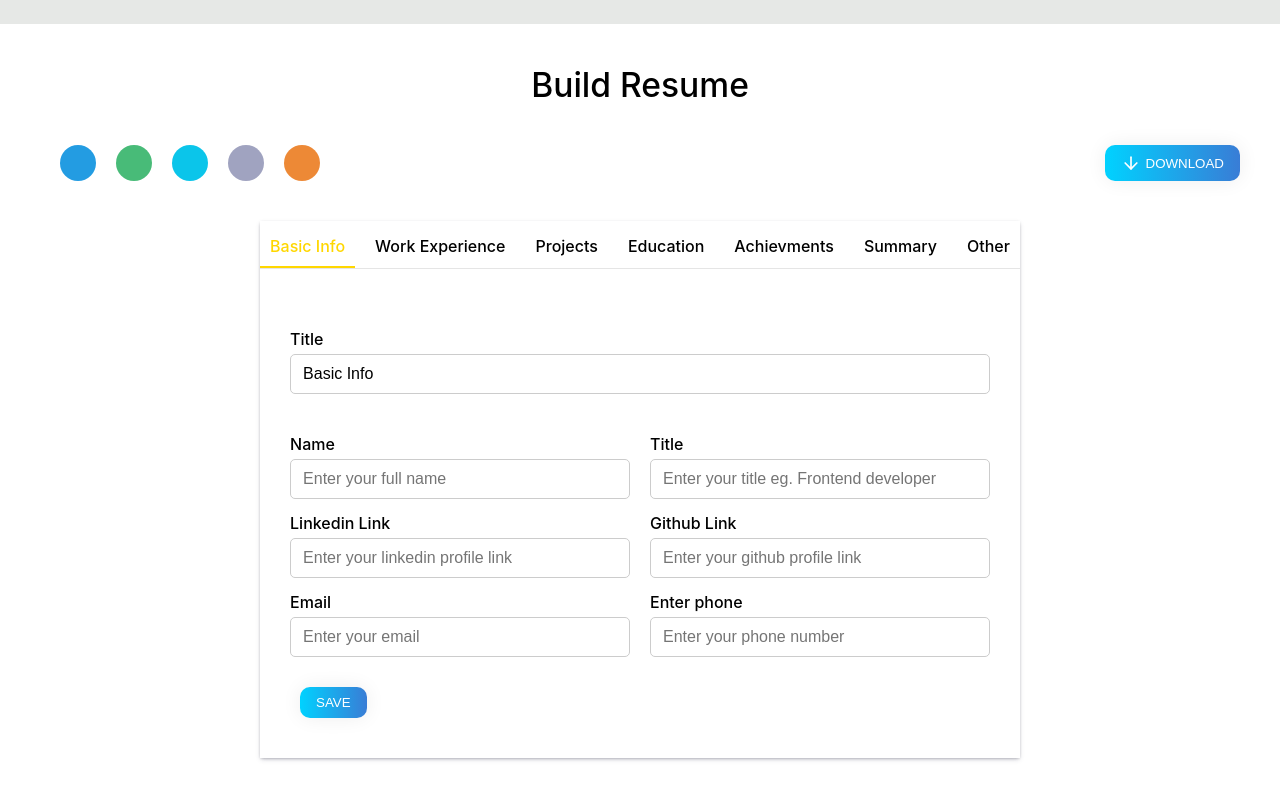
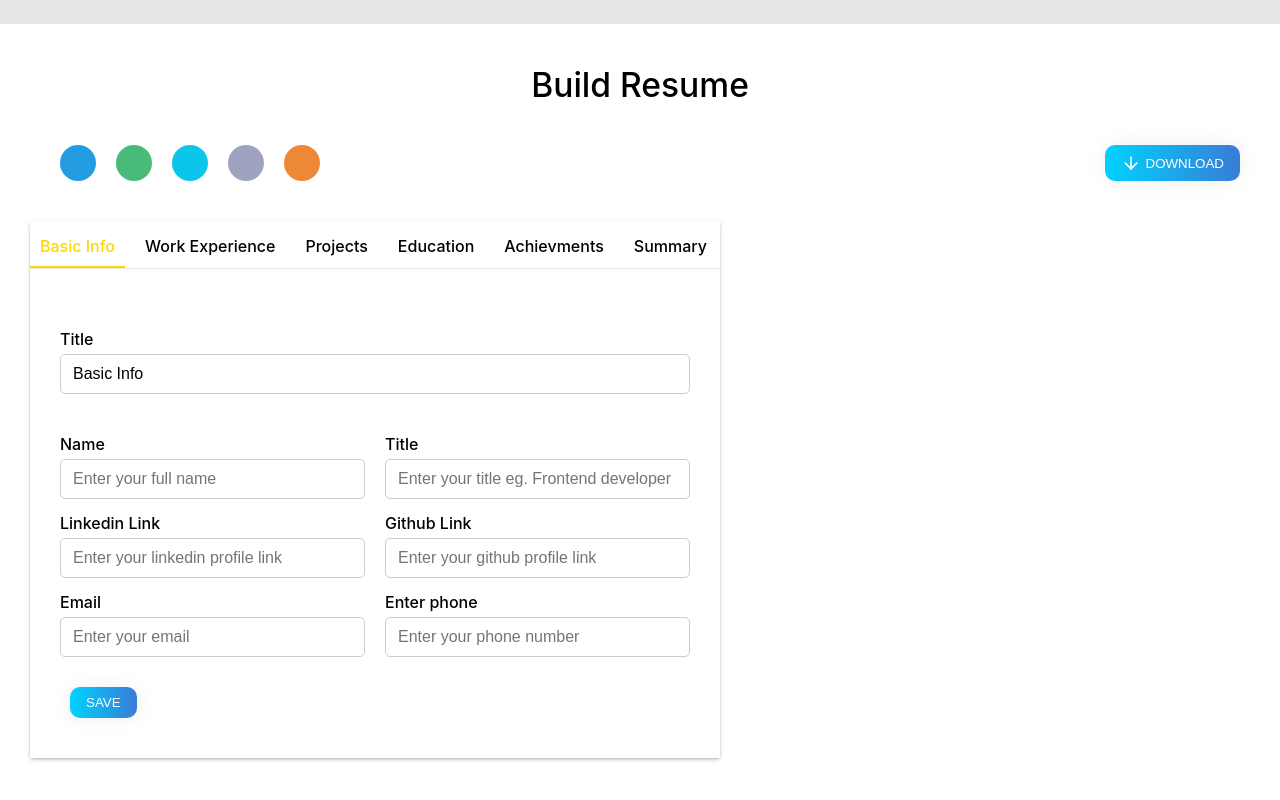
Before and after one commit to RealOtakuBoi/resumebuilder, a React (Create React App) app: page / in a window 1280 px wide. Shown: the part 656-1456 px from the top of the page. Built offline with nearby package versions, Linux system fonts and the light colour scheme.

Commit message:
On way to add live resume

```diff
--- a/src/Components/Body/Body.js
+++ b/src/Components/Body/Body.js
@@ -3,6 +3,7 @@ import { useState } from 'react'
 import styles from './Body.module.css'
 import { ArrowDown } from 'react-feather'
 import Editor from '../../Editor/Editor'
+import Resume from '../Resume/Resume'
 
 export const Body = () => {
 
@@ -77,6 +78,7 @@ export const Body = () => {
         </div>
         <div className={styles.main}>
             <Editor sections = {sections} information = {resumeInformation} setInformation = {setResumeInformation}/>
+            <Resume/>
         </div>
     </div>
   )
--- a/src/Components/Body/Body.module.css
+++ b/src/Components/Body/Body.module.css
@@ -68,3 +68,9 @@
     width: 20px;
     height: 20px;
 }
+
+.main{
+    display: flex;
+    gap: 30px;
+    width: 100%;
+}
--- /dev/null
+++ b/src/Components/Resume/Resume.js
@@ -0,0 +1,15 @@
+
+
+import React from 'react'
+
+import Styles from './Resume.module.css'
+
+function Resume() {
+  return (
+    <div className={Styles.container}>
+
+    </div>
+  )
+}
+
+export default Resume
--- /dev/null
+++ b/src/Components/Resume/Resume.module.css
@@ -0,0 +1,7 @@
+.container{
+    min-width: 500px;
+    min-height: 900px;
+    height: fit-content;
+    flex: 1;
+    box-shadow: 0px 1px 2px 0px, rgba(60, 64, 67, 0.15);
+}
--- a/src/Editor/Editor.module.css
+++ b/src/Editor/Editor.module.css
@@ -6,6 +6,7 @@
     gap:30px;
     box-shadow: rgba(50, 50, 93, 0.25) 0px 2px 5px -1px, rgba(0, 0, 0, 0.3) 0px 1px 3px -1px;
     padding-top: 5px;
+    height: fit-content;
 }
 
 .header{
@@ -14,6 +15,18 @@
     overflow-x: auto;
     border-bottom: 1px solid rgba(0,0,0,0.1);
 }
+
+.header::-webkit-scrollbar{
+    height: 7px;
+    margin-top: 10px;
+}
+
+.header::-webkit-scrollbar-thumb{
+    background-color: gray;
+    border-radius: 20px;
+}
+
+
 
 .header .section{
     padding: 10px;
```
Lines whose indentation alone changed are shown as unchanged.
